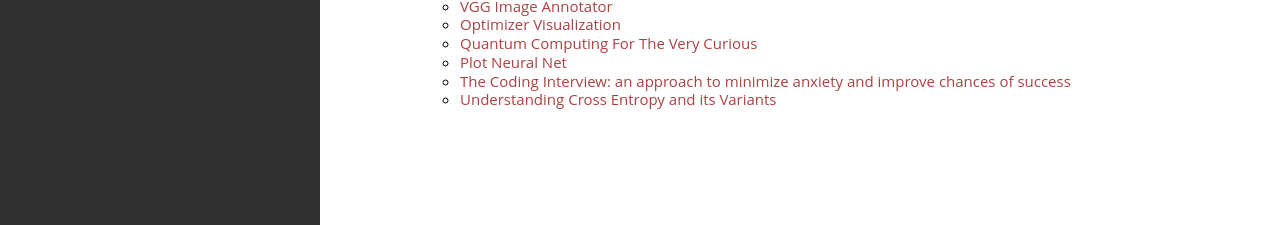
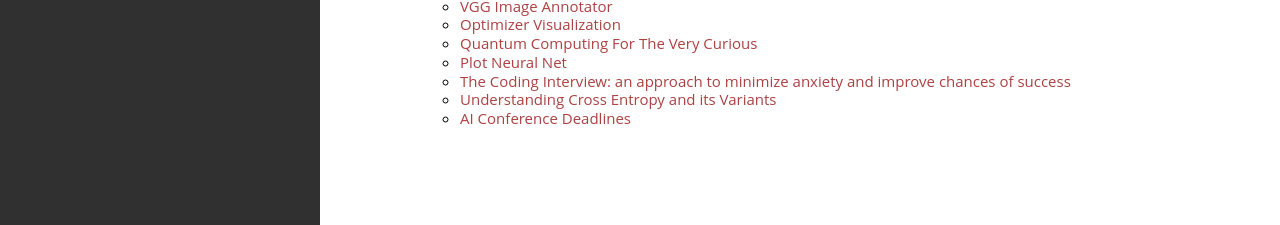
Before and after one commit to pharrellyhy/pharrellyhy.github.io.bakcup, a Jekyll site: the page built from resource.md, in a window 1280 px wide and 900 px high, scrolled down 3548 px. Shown: the part 672-897 px from the top of the window. Built offline with Jekyll 4.4.1, drawn with Linux system fonts in a browser that asks for light colours.

Commit message:
updates resource

```diff
--- a/_data/nav.yml
+++ b/_data/nav.yml
@@ -635,3 +635,6 @@
 
     - title: "Understanding Cross Entropy and its Variants"
       url: "https://gombru.github.io/2018/05/23/cross_entropy_loss/"
+
+    - title: "AI Conference Deadlines"
+      url: "https://aideadlin.es/?sub=ML,CV,NLP,RO,SP,DM"
```
